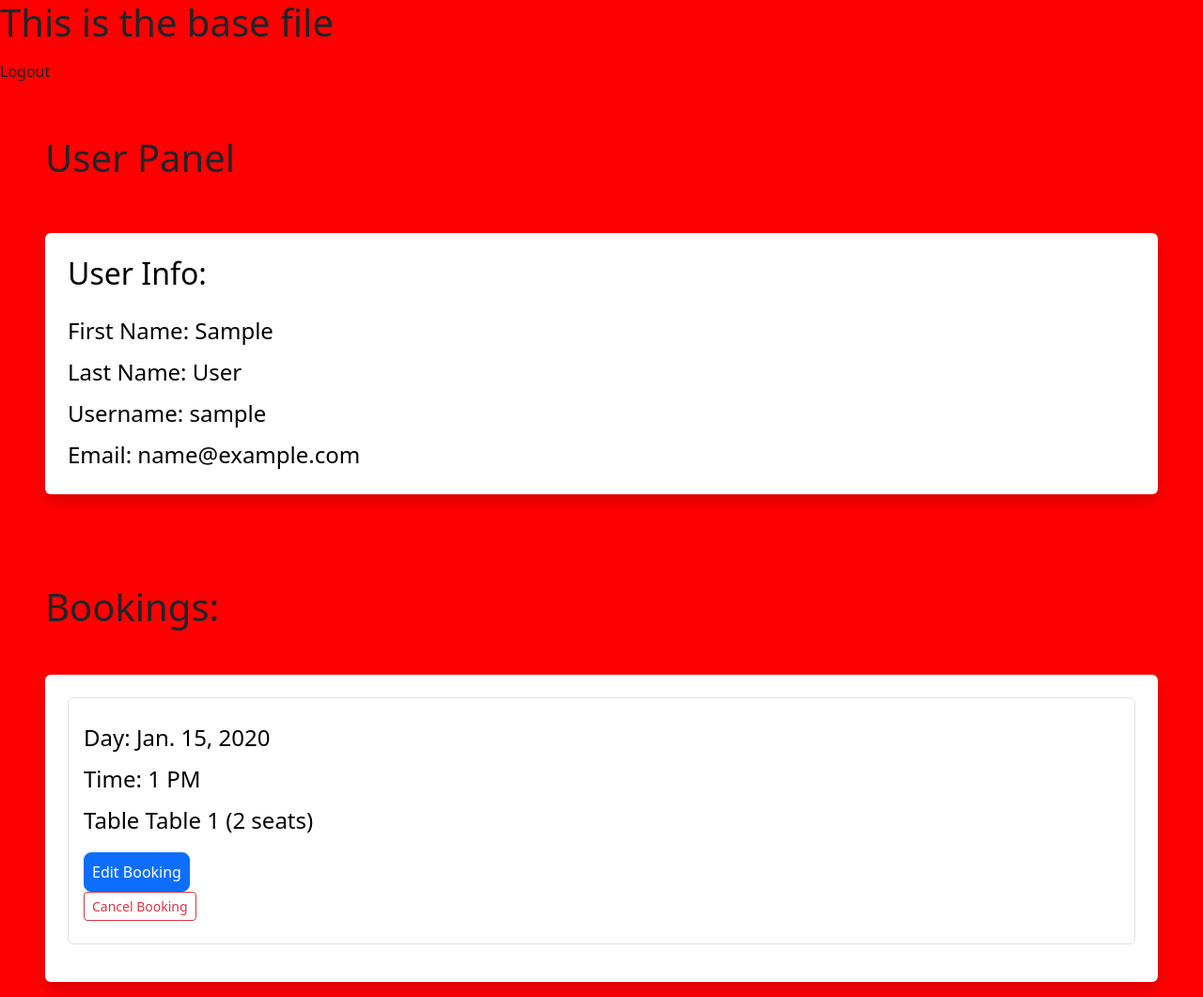
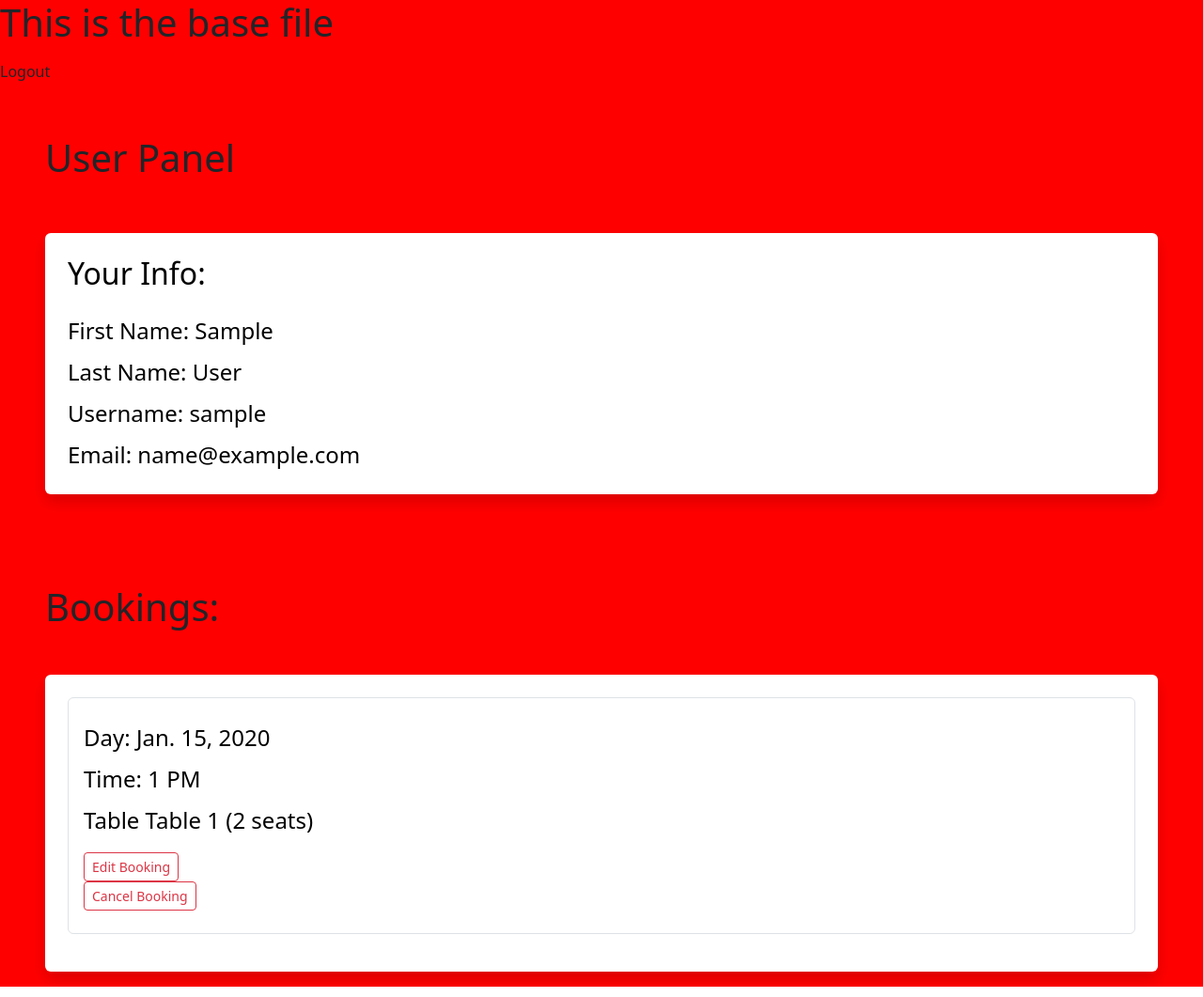
Before and after one commit to jsith90/capstone-models-draft, a Django app: page /user-panel in a window 1280 px wide. Shown: the whole page at 94% size. Run offline with Django 4.2, Linux system fonts and the light colour scheme; a user stored in the database is signed in; tables that the repository leaves empty hold one stand-in row (values such as "Sample post").

Commit message:
tidy up code

```diff
--- a/booking/templates/booking/index.html
+++ b/booking/templates/booking/index.html
@@ -1,6 +1,5 @@
 {% extends 'base.html' %}
 {% load static %}
-
 {% block content %}
     <h2>This is the index file</h2>
     {% if user.is_authenticated %}
--- a/booking/templates/booking/user_panel.html
+++ b/booking/templates/booking/user_panel.html
@@ -1,13 +1,11 @@
-<title>User Panel</title>
+<title>Your Bookings</title>
 {% extends 'base.html' %}
 {% load static %}
 {% block content %}
-
 {% if user.is_authenticated %}
 <h1 class=" ms-5 mt-5 ">User Panel</h1>
-
     <div class="shadow p-4 mb-5 bg-body bg-body rounded text-black  m-5 ">
-        <h2 class="">User Info:</h2>
+        <h2 class="">Your Info:</h2>
         <ul class="list-group fs-4 mt-3">
             <li class="list-group mt-2">First Name: {{ user.first_name }}</li>
             <li class="list-group mt-2">Last Name: {{ user.last_name }}</li>
@@ -15,8 +13,6 @@
             <li class="list-group mt-2">Email: {{ user.email}}</li>
         </ul>
     </div>
-
-        <!--Appointment Loop-->
     {% if table_bookings.count > 0 %}
     <div class="mt-5 ">
         <h1 class=" ms-5">Bookings:</h1>
@@ -26,10 +22,25 @@
                 <p class="list-group mt-2">Day: {{ table_booking.day }}</p>
                 <p class="list-group mt-2">Time: {{ table_booking.time }}</p>
                 <p class="list-group mt-2">Table {{ table_booking.table }}</p>
+                {% if user.is_authenticated and table_booking.user == user %}
                 <div class="mt-3 mb-2">
-                    <a class="btn btn-primary rounded-3 p-2" href="{% url 'user_update' table_booking.id %}">Edit Booking</a>
                     <div class="card-footer text-body-secondary">
-                        {% if user.is_authenticated %}
+                        <button onclick="document.getElementById('id02').style.display='block'" class="btn btn-outline-danger btn-sm">Edit Booking</button>
+                        <div id="id02" class="modal">
+                            <span onclick="document.getElementById('id02').style.display='none'" class="close" title="Close Modal">X</span>
+                            <form class="modal-content" action="/action_page.php">
+                              <div class="container">
+                                <h1>Edit Booking</h1>
+                                <p>Are you sure you want to make changes to your booking?</p>
+                                <div class="clearfix">
+                                  <button type="button" onclick="document.getElementById('id02').style.display='none'" class="cancelbtn">Keep Booking</button>
+                                  <a href="{% url 'user_update' table_booking.id %}" class="deletebtn btn btn-outline-danger btn-sm">Change Booking</a>
+                                </div>
+                              </div>
+                            </form>
+                          </div>
+                    </div>
+                    <div class="card-footer text-body-secondary">
                         <button onclick="document.getElementById('id01').style.display='block'" class="btn btn-outline-danger btn-sm">Cancel Booking</button>
                         <div id="id01" class="modal">
                             <span onclick="document.getElementById('id01').style.display='none'" class="close" title="Close Modal">X</span>
@@ -44,23 +55,18 @@
                               </div>
                             </form>
                           </div>
-                        {% endif %}
                     </div>
                 </div>
+                {% endif %}
             </div>
             {% endfor %}
         </div>
     </div>
     {% endif %}
-
 {% else %}
-
     <div class="shadow p-4 mb-5 bg-body bg-body rounded text-black  m-5">
         <h1 class="p-2  ms-3">First Sign in!</h1>
-        <a href="{% url 'register_user' %}" class="btn btn-primary text-white">Sign in</a>
+        <a href="{% url 'login_user' %}" class="btn btn-primary text-white">Sign in</a>
     </div>
-
 {% endif %}
-
-
 {% endblock %}
--- a/booking/views.py
+++ b/booking/views.py
@@ -8,27 +8,17 @@ def index(request):
     return render(request, "booking/index.html",{})
 
 def table_booking(request):
-    #Calling 'validWeekday' Function to Loop days you want in the next 21 days:
     days_open = valid_day(22)
-
-    #Only show the days that are not full:
     validate_days = is_day_valid(days_open)
-
-
     if request.method == 'POST':
         table = request.POST.get('table')
         day = request.POST.get('day')
         if table == None:
             messages.success(request, "Please Select Your Table!")
             return redirect('table_booking')
-
-        #Store day and service in django session:
         request.session['day'] = day
         request.session['table'] = table
-
         return redirect('table_booking_submit')
-
-
     return render(request, 'booking/table_booking.html', {
             'days_open':days_open,
             'validate_days':validate_days,
@@ -44,24 +34,17 @@ def table_booking_submit(request):
     deltatime = today + timedelta(days=21)
     strdeltatime = deltatime.strftime('%Y-%m-%d')
     max_date = strdeltatime
-
-    #Get stored data from django session:
     day = request.session.get('day')
     table = request.session.get('table')
-
-    #Only show the time of the day that has not been selected before:
-    # hour = check_time(times, day)
     available_times = check_time(times, day, table)
     if request.method == 'POST':
         time = request.POST.get("time")
         date = day_to_day_open(day)
-
         if table != None:
             if day <= max_date and day >= min_date:
                 if date == 'Thursday' or date == 'Friday' or date == 'Saturday' or date == 'Sunday':
                     if Table_Booking.objects.filter(day=day).count() < 40:
                         if time in available_times:
-                        # if Table_Booking.objects.filter(day=day, time=time).count() < 1:
                             Table_Booking_Form = Table_Booking.objects.get_or_create(
                                 user = user,
                                 table = table,
@@ -82,18 +65,13 @@ def table_booking_submit(request):
             messages.success(request, "Please Select Your Table!")
     if not available_times:
         messages.warning(request, "That booking is no longer available.")
-        # Define days_open using valid_day function
         days_open = valid_day(22)
-        # Define validate_days using is_day_valid function
         validate_days = is_day_valid(days_open)
         return render(request, 'booking/table_booking.html', {
             'days_open': days_open,
             'validate_days': validate_days,
         })
-        # return render(request, 'booking/table_booking.html')
-
     return render(request, 'booking/table_booking_submit.html', {
-        # 'times':hour,
         'times': available_times,
     })
 
@@ -109,30 +87,17 @@ def user_panel(request):
 def user_update(request, id):
     table_booking = Table_Booking.objects.get(pk=id)
     user_date_selected = table_booking.day
-    #Copy  booking:
     today = datetime.today()
     min_date = today.strftime('%Y-%m-%d')
-
-    #24h if statement in template:
     delta24 = (user_date_selected).strftime('%Y-%m-%d') >= (today + timedelta(days=1)).strftime('%Y-%m-%d')
-    #Calling 'validWeekday' Function to Loop days you want in the next 21 days:
     days_open = valid_day(22)
-
-    #Only show the days that are not full:
     validate_days = is_day_valid(days_open)
-
-
     if request.method == 'POST':
         table = request.POST.get('table')
         day = request.POST.get('day')
-
-        #Store day and service in django session:
         request.session['day'] = day
         request.session['table'] = table
-
         return redirect('user_update_submit', id=id)
-
-
     return render(request, 'booking/user_update.html', {
             'days_open':days_open,
             'validate_days':validate_days,
@@ -150,18 +115,14 @@ def user_update_submit(request, id):
     deltatime = today + timedelta(days=21)
     strdeltatime = deltatime.strftime('%Y-%m-%d')
     max_date = strdeltatime
-
     day = request.session.get('day')
     table = request.session.get('table')
-
-    #Only show the time of the day that has not been selected before and the time he is editing:
     hour = check_edit_time(times, day, id)
     table_booking = Table_Booking.objects.get(pk=id)
     user_selected_time = table_booking.time
     if request.method == 'POST':
         time = request.POST.get("time")
         date = day_to_day_open(day)
-
         if table != None:
             if day <= max_date and day >= min_date:
                 if date == 'Thursday' or date == 'Friday' or date == 'Saturday' or date == 'Sunday':
@@ -186,8 +147,6 @@ def user_update_submit(request, id):
         else:
             messages.success(request, "Please Select Your Table!")
         return redirect('user_panel')
-
-
     return render(request, 'booking/user_update_submit.html', {
         'times':hour,
         'id': id,
@@ -199,9 +158,7 @@ def staff_panel(request):
     deltatime = today + timedelta(days=21)
     strdeltatime = deltatime.strftime('%Y-%m-%d')
     max_date = strdeltatime
-    #Only show the Appointments 21 days from today
     items = Table_Booking.objects.filter(day__range=[min_date, max_date]).order_by('day', 'time')
-
     return render(request, 'booking/staff_panel.html', {
         'items':items,
     })
@@ -212,7 +169,6 @@ def day_to_day_open(x):
     return y
 
 def valid_day(days):
-    #Loop days you want in the next 21 days:
     today = datetime.now()
     valid_days = []
     for i in range (0, days):
@@ -229,34 +185,16 @@ def is_day_valid(x):
             validate_days.append(j)
     return validate_days
 
-# def check_time(times, day):
-#     #Only show the time of the day that has not been selected before:
-#     x = []
-#     for k in times:
-#         if Table_Booking.objects.filter(day=day, time=k).count() < 1:
-#             x.append(k)
-#     return x
-
 def check_time(times, day, table):
-    # Get all bookings for the given day
     bookings = Table_Booking.objects.filter(day=day)
-
-    # Initialize a list to store available times
     available_times = []
-
-    # Iterate through each time slot
     for time in times:
-        # Check if there's any booking for this time slot
         booking_exists = bookings.filter(time=time, table=table).exists()
-
-        # If no booking exists, add the time slot to available times
         if not booking_exists:
             available_times.append(time)
-
     return available_times
 
 def check_edit_time(times, day, id):
-    #Only show the time of the day that has not been selected before:
     x = []
     table_booking = Table_Booking.objects.get(pk=id)
     time = table_booking.time
@@ -266,11 +204,17 @@ def check_edit_time(times, day, id):
     return x
 
 def delete_booking(request, booking_id):
-	table_booking = Table_Booking.objects.get(pk=booking_id)
-	if request.user.is_authenticated:
-		table_booking.delete()
-		messages.success(request, ("Booking successfully cancelled!"))
-		return redirect('user_panel')
-	else:
-		messages.success(request, ("You aren't authorised to do that!"))
-		return redirect('user_panel')
+    table_booking = Table_Booking.objects.get(pk=booking_id)
+    if request.user.is_authenticated:
+        today = datetime.today()
+        booking_date = table_booking.day
+        min_deletion_date = today + timedelta(days=1)
+        if booking_date >= min_deletion_date.date():
+            table_booking.delete()
+            messages.success(request, ("Booking successfully cancelled!"))
+            return redirect ('user_panel')
+        else:
+            messages.success(request, "You cannot delete this booking as it is less than 24 hours ahead of the booking time.")
+    else:
+        messages.success(request, ("You aren't authorised to do that!"))
+        return redirect('user_panel')
--- a/member/templates/authenticate/login.html
+++ b/member/templates/authenticate/login.html
@@ -2,7 +2,6 @@
 {% extends 'base.html' %}
 {% load static %}
 {% block content %}
-
 	<h1>Login</h1>
 	<br><br>
 		<form action="" method=POST>
@@ -18,5 +17,4 @@
 			<input type="submit" value="Submit" class="btn btn-secondary">
 		</form>
 	<br><br>
-
 {% endblock %}
--- a/member/templates/authenticate/register_user.html
+++ b/member/templates/authenticate/register_user.html
@@ -6,7 +6,7 @@
           <strong>There was an error with your form...</strong>
           <button type="button" class="btn-close" data-bs-dismiss="alert" aria-label="Close"></button>
         </div>
-	{% endif %}
+{% endif %}
 	<h1>Register</h1>
 	<br><br>
 	<form action="{% url 'register_user' %}" method=POST>
--- a/static/js/script.js
+++ b/static/js/script.js
@@ -1,9 +1,28 @@
 var modal = document.getElementById('id01');
+var modal2 = document.getElementById('id02');
 
-// When the user clicks anywhere outside of the modal, close it
+// table booking delete modal
 window.onclick = function(event) {
   if (event.target == modal) {
     modal.style.display = "none";
   }
 }
+
+// table booking edit modal
+window.onclick = function(event) {
+  if (event.target == modal) {
+    modal2.style.display = "none";
+  }
+}
+
+// search bookings in staff panel
+$(document).ready(function(){
+  $("#myInput").on("keyup", function() {
+    var value = $(this).val().toLowerCase();
+    $("#myTable tr").filter(function() {
+      $(this).toggle($(this).text().toLowerCase().indexOf(value) > -1)
+    });
+  });
+});
+
 console.log('hello world');
```
Also changed, not shown: booking/templates/booking/staff_panel.html (+3 -22 lines), booking/templates/booking/table_booking.html (+0 -12 lines), booking/templates/booking/user_update.html (+1 -18 lines), booking/templates/booking/user_update_submit.html (+0 -11 lines).
